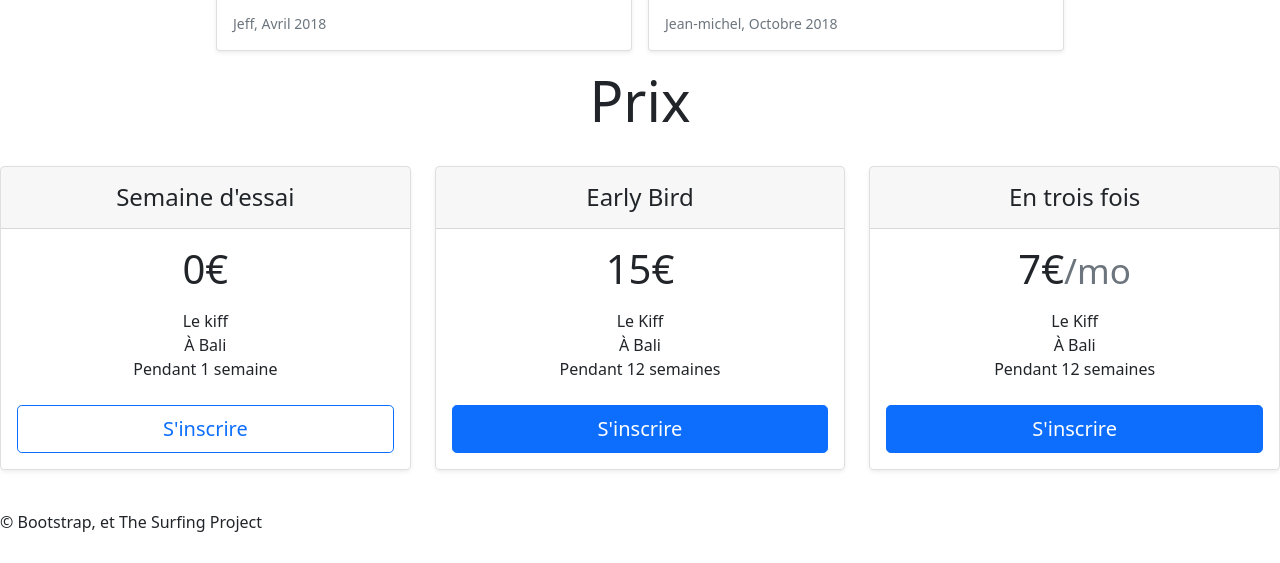
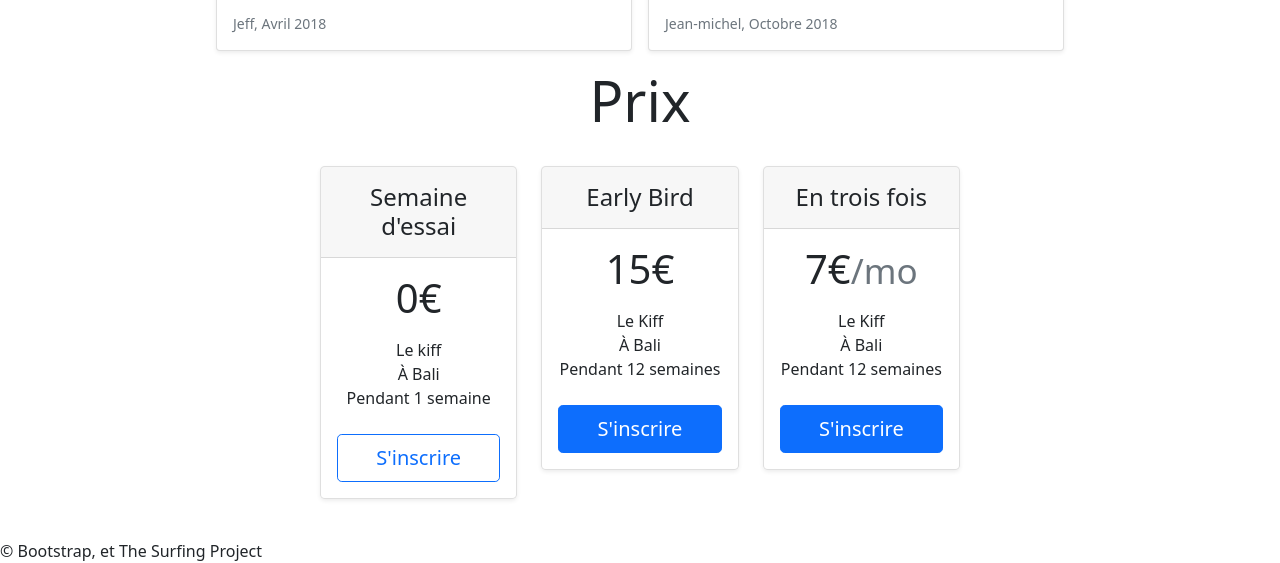
Before and after one commit to jacklocks/The-Surfing-Project, a plain HTML site: page index.html in a window 1280 px wide. Shown: the part 1530-2093 px from the top of the page. Before the commit the page ends 2064 px from the top, so only its background shows below. Drawn offline with nearby package versions, Linux system fonts and the light colour scheme.

Commit message:
second commit

```diff
--- a/index.html
+++ b/index.html
@@ -122,6 +122,7 @@
           <!-- FIN TEMOIGNAGES -->
 
           <!-- Debut Pricing-->
+          <div class="pricing">
           <div class="pricing-header p-3 pb-md-4 mx-auto text-center">
             <h1 class="display-4 fw-normal">Prix</h1>
           </div>
@@ -175,6 +176,7 @@
               </div>
             </div>
           </div>
+          </div>
            <!-- fin pricing -->
 
           <footer>
--- a/style.css
+++ b/style.css
@@ -1,3 +1,8 @@
+
+body{
+    overflow-x : hidden;
+ }
+
 .jumbotron{
     /* Choisis la hauteur ici */
     height: 500px;
@@ -9,6 +14,8 @@
     background-position: center;
     background-repeat: no-repeat;
     background-size: cover;
+    color: white;
+    font-family: Arial, Helvetica, sans-serif;
     }
 
 .centrer{
@@ -33,3 +40,8 @@
 .temoin{
     justify-content: center;
 }
+
+.pricing{
+    margin-left: 320px;
+    margin-right: 320px;
+}
```
